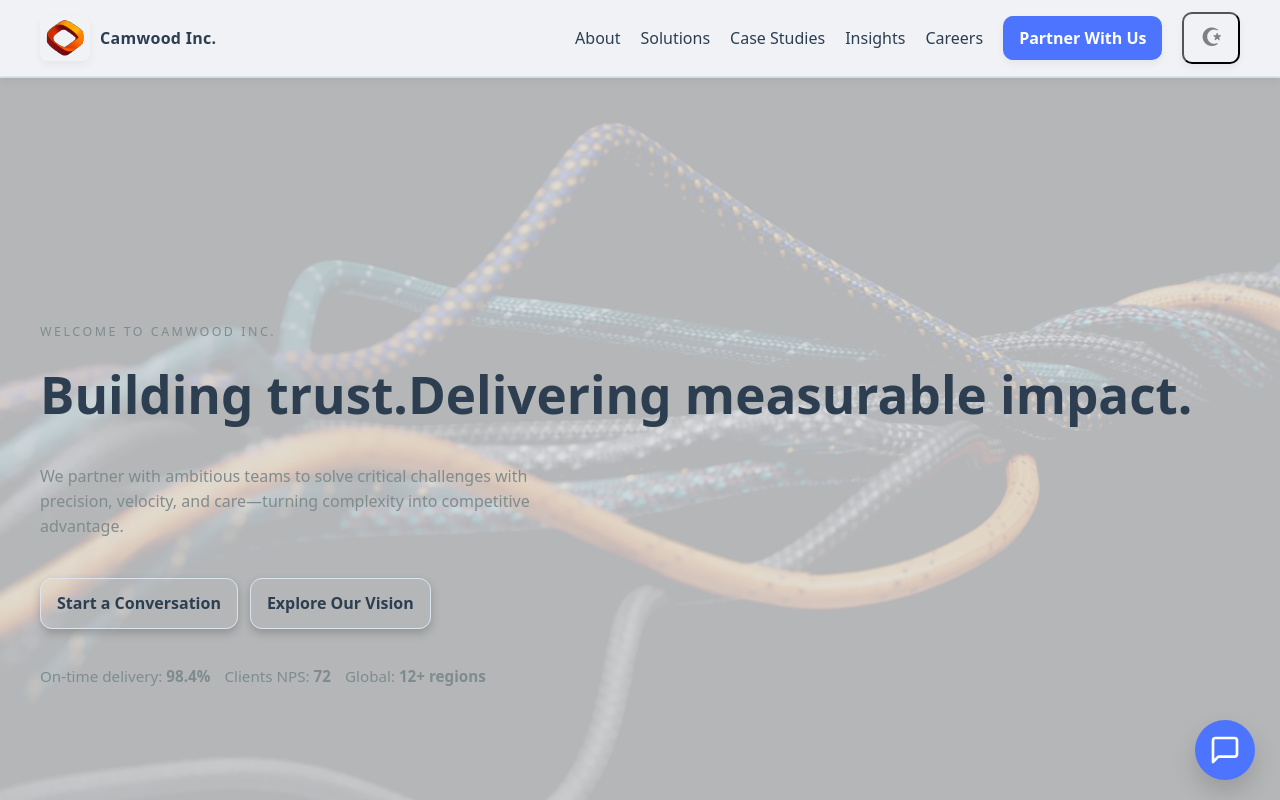
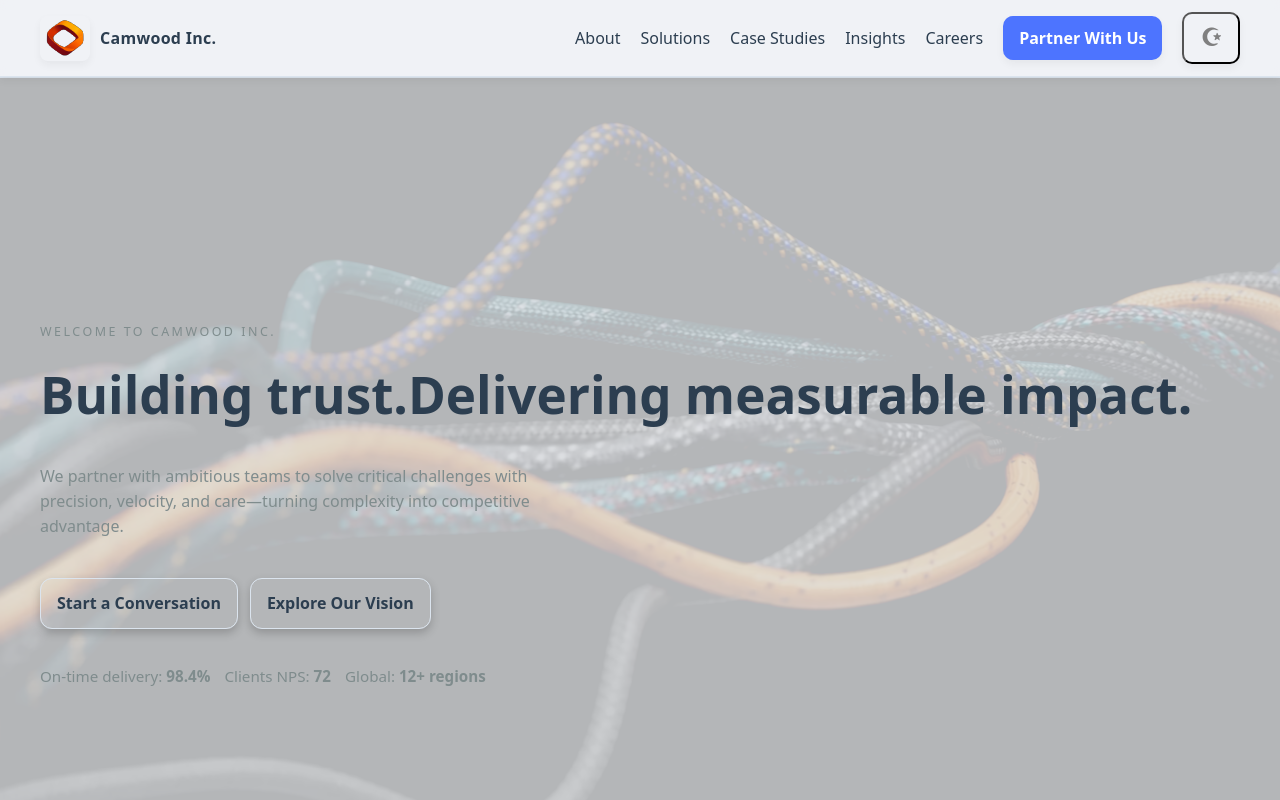
Before and after one commit to Camwoodinc/Camwood, a React (Vite) app: page / in a window 1280 px wide. Shown: the top 800 px of the page. Built offline with nearby package versions, Linux system fonts and the light colour scheme.

Commit message:
removed the chatbot

```diff
--- a/src/App.jsx
+++ b/src/App.jsx
@@ -47,7 +47,6 @@ const App = () => {
           <Route path="/insights" element={<InsightsPage />} />
         </Routes>
       </Router>
-      <Chatbot />
     </>
   );
 };
```
